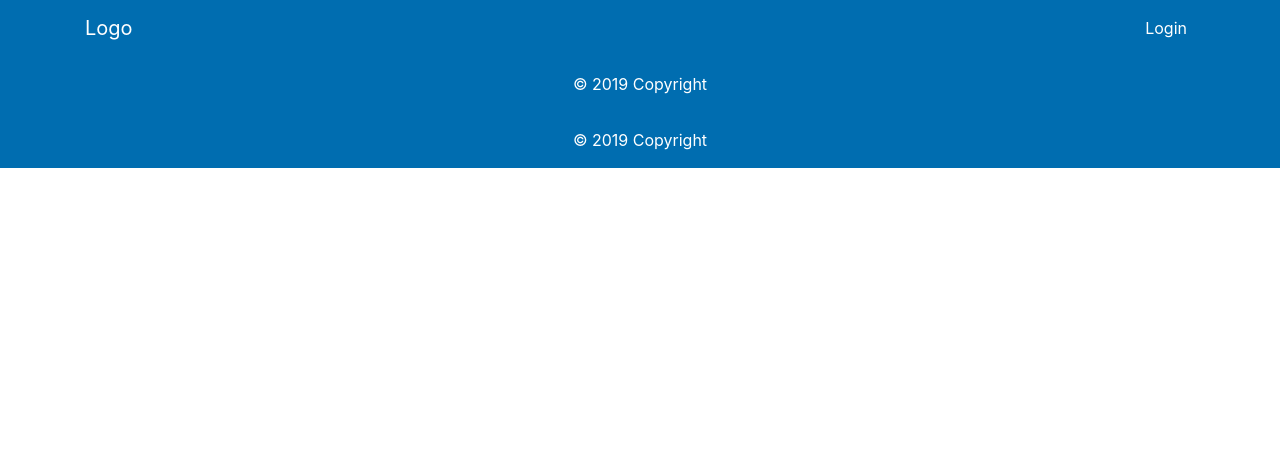
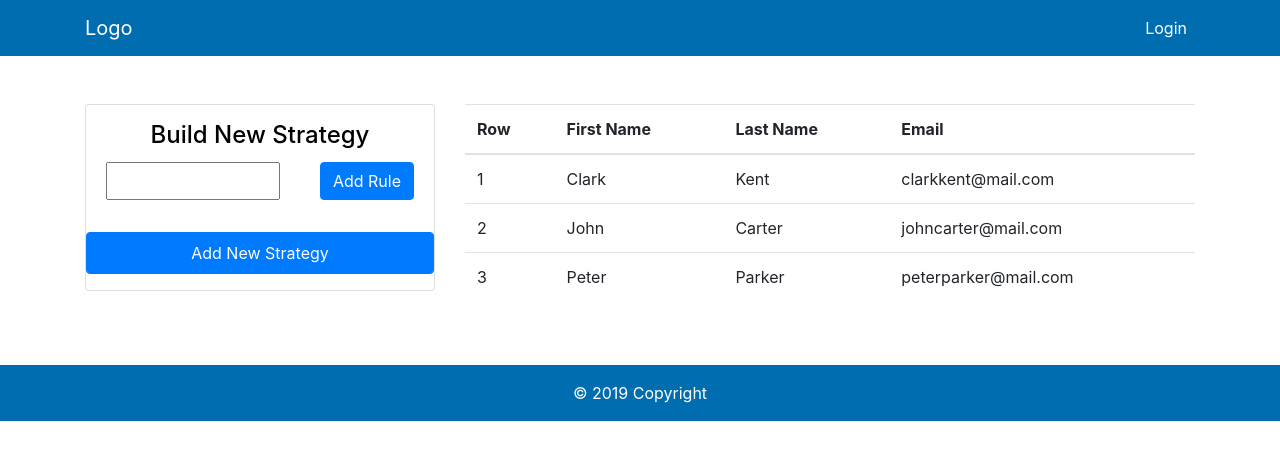
Before and after one commit to jbloemker97/TraderJournal, a Vue app in the folder client/: page /strategy in a window 1280 px wide. Shown: the top 460 px of the page. Built offline with nearby package versions, Linux system fonts and the light colour scheme.

Commit message:
Started strategy page layout and building a new strategy

```diff
--- a/client/src/components/Strategy.vue
+++ b/client/src/components/Strategy.vue
@@ -1,26 +1,123 @@
 <template>
   <div>
-    <NavBar />
+    <div class="container">
+      <div class="row mt-5 mb-5">
+        <div class="col-lg-4">
+          <div class="card">
+            <form action="" method="POST" class="mt-3">
+              <h4 class="card-title text-center">Build New Strategy</h4>
 
-    <h1>Strategy</h1>
+              <div class="strategyInput">
+                <input v-model="typedValue" type="text" name="checklistItemInput" id="checklistItemInput" class="w-50">
+                <button @click="addRule" class="btn btn-primary">Add Rule</button>
+              </div>
 
-    <Footer />
+
+              <div class="items mt-3">
+                <div v-for="(rule, i) in rules" :key="rule" class="checkListItemDiv">
+                  <p class="checkListItem">{{ rule }}</p>
+                  <div class="x">&#10005;</div>
+                  <input :id="i" type="hidden" name="checkListItemValue" :value="rule">
+                </div>
+              </div>
+
+              <button type="submit" class="btn btn-primary w-100 mt-3 mb-3 p-2">Add New Strategy</button>
+            </form>
+          </div>
+        </div>
+        <div class="col-lg-8">
+          <div class="table">
+            <table class="table">
+              <thead>
+                  <tr>
+                      <th>Row</th>
+                      <th>First Name</th>
+                      <th>Last Name</th>
+                      <th>Email</th>
+                  </tr>
+              </thead>
+              <tbody>
+                  <tr>
+                      <td>1</td>
+                      <td>Clark</td>
+                      <td>Kent</td>
+                      <td>clarkkent@mail.com</td>
+                  </tr>
+                  <tr>
+                      <td>2</td>
+                      <td>John</td>
+                      <td>Carter</td>
+                      <td>johncarter@mail.com</td>
+                  </tr>
+                  <tr>
+                      <td>3</td>
+                      <td>Peter</td>
+                      <td>Parker</td>
+                      <td>peterparker@mail.com</td>
+                  </tr>
+              </tbody>
+            </table>
+          </div>
+        </div>
+      </div>
+    </div>
   </div>
 </template>
 
 <script>
-  import NavBar from './global/NavBar';
-  import Footer from './global/Footer';
+
 
   export default {
     name: 'Strategy',
-    components: {
-      NavBar,
-      Footer
+    data () {
+      return {
+        typedValue: '',
+        rules: []
+      }
+    },
+    methods: {
+      addRule (event) {
+        event.preventDefault();
+
+        this.rules.push(this.typedValue);
+
+        this.typedValue = '';
+      }
     }
   }
 </script>
 
 <style scoped>
+  form {
+    color: #000;
+  }
 
+  .container {
+    padding-top: 56px;
+  }
+
+  .strategyInput {
+    display: flex;
+    justify-content: space-around;
+  }
+
+  .checkListItemDiv {
+    border-bottom: #e6e6e6 solid 1px;
+    border-right: #e6e6e6 solid 1px;
+    display: flex;
+    justify-content: space-between;
+  }
+
+  .checkListItem {
+    color: #000;
+    font-size: 15px;
+    width: 75%;
+  }
+
+  .x {
+    cursor: pointer;
+    font-size: 16px;
+    font-weight: bold;
+    padding-right: 10px;
+  }
 </style>
--- a/client/src/components/global/NavBar.vue
+++ b/client/src/components/global/NavBar.vue
@@ -13,6 +13,10 @@
                 <!-- Links -->
                 <div class="collapse navbar-collapse justify-content-end" id="nav-content">
                     <ul class="navbar-nav">
+                        <li class="nav-item" v-if="isLoggedIn">
+                            <router-link :to="{ name: 'Strategy' }" class="nav-link">My Strategies</router-link>
+                        </li>
+
                         <li class="nav-item" v-if="isLoggedIn">
                             <router-link :to="{ name: 'Home' }" class="nav-link" @click.native="logout">Logout</router-link>
                         </li>
```
